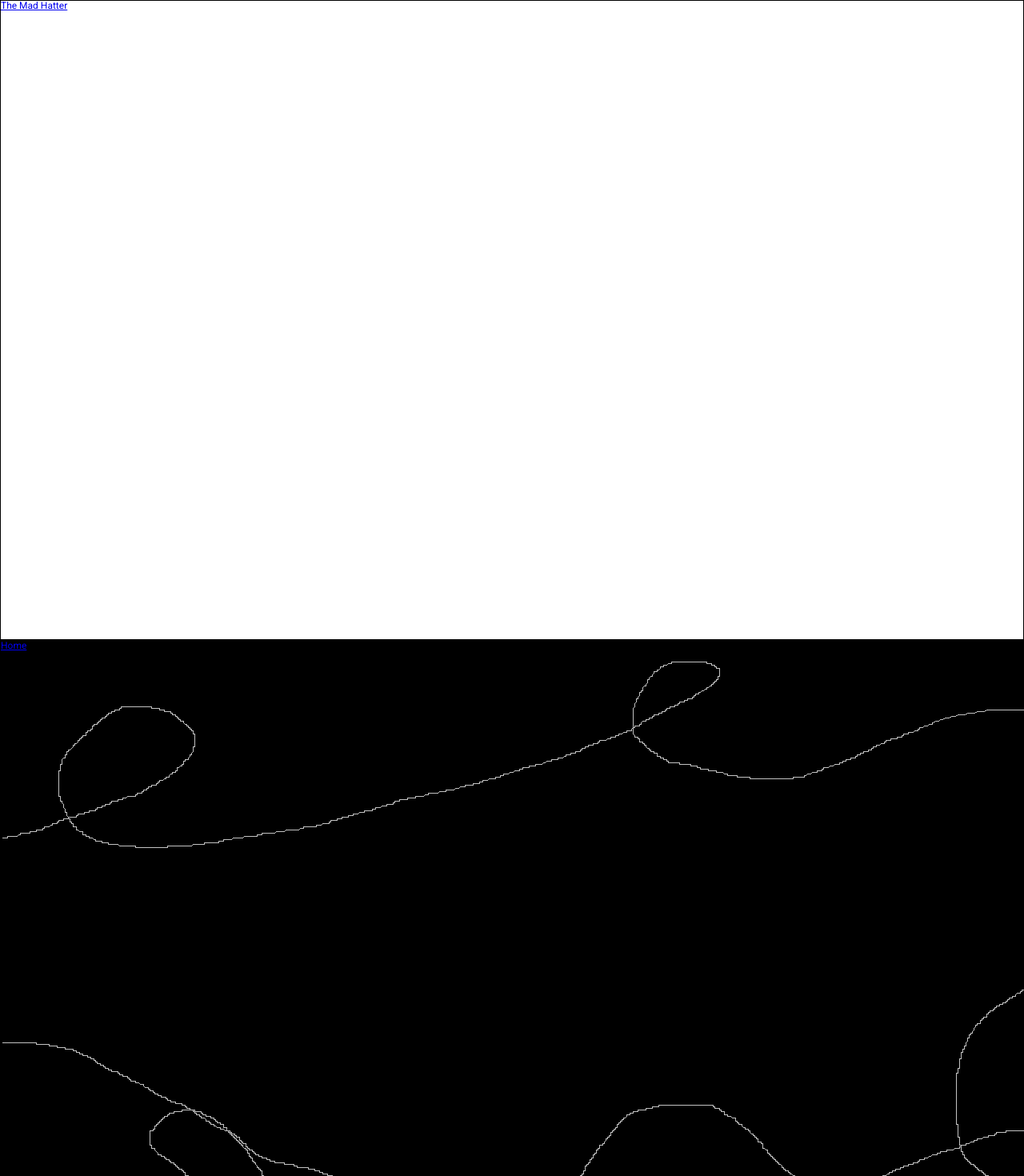
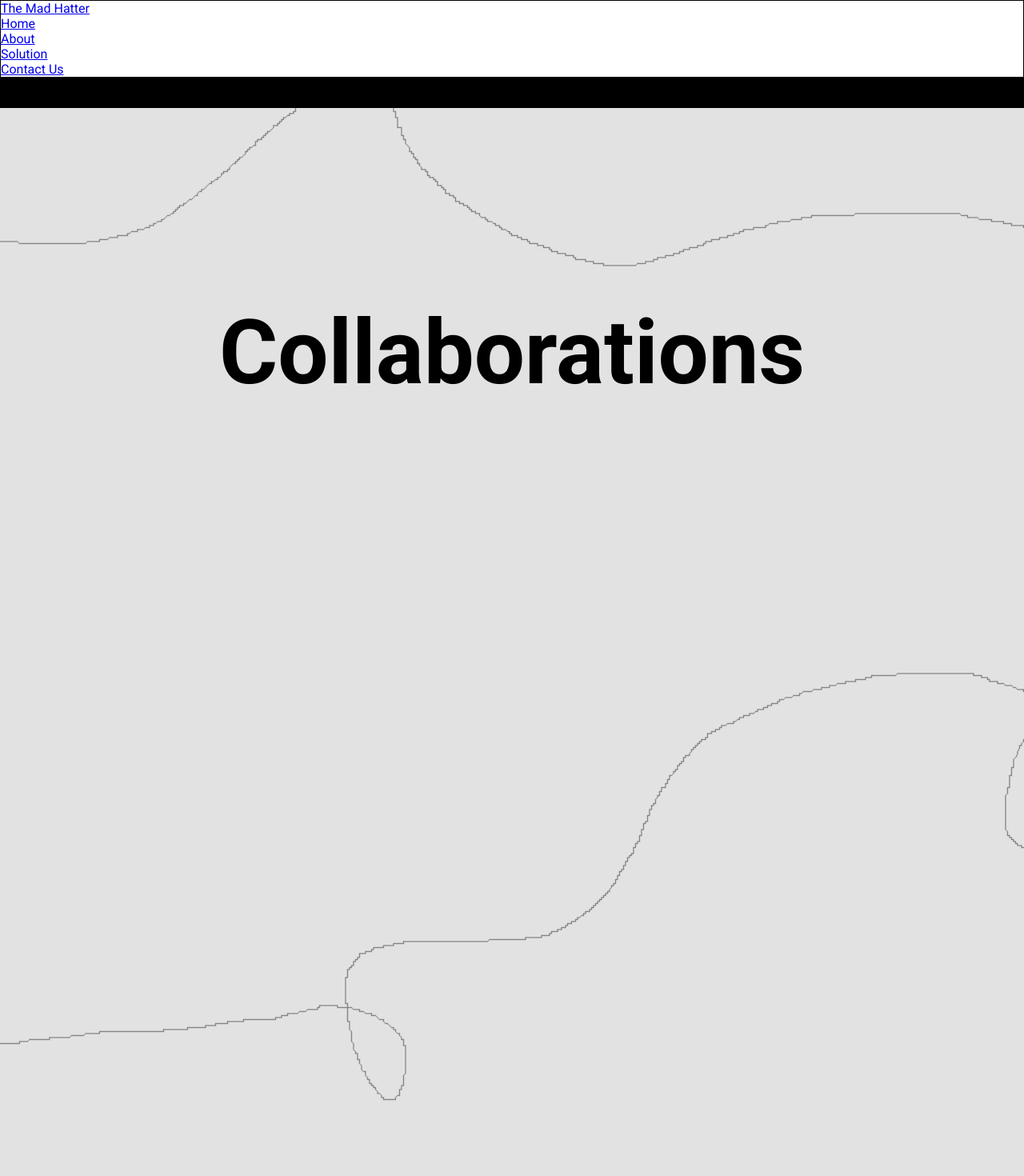
Before and after one commit to Degaullus/PsdProject, a React (Vite) app: page / in a window 1280 px wide. Shown: the top 1470 px of the page at 80% size. Built offline with nearby package versions, Linux system fonts and the light colour scheme; a web font is replaced by a local one.

Commit message:
skeleton

```diff
--- a/src/App.css
+++ b/src/App.css
@@ -5,10 +5,4 @@
   padding: 0;
   box-sizing: border-box;
   font-family: "Roboto", sans-serif;
-  height: 100vh;
-  width: auto;
 }
-
-body {
-  font-size: 12px;
-}
--- a/src/components/CollaborateCreate.jsx
+++ b/src/components/CollaborateCreate.jsx
@@ -1,10 +1,11 @@
-import styles from "./CollaborateCreate.module.css"
+import styles from "./CollaborateCreate.module.css";
 
 export default function CollaborateCreate() {
-
-    return(
-        <div className={styles.background} >
-            <p>CollaborateCreate</p>
-        </div>
-    )
+  return (
+    <div className={styles.background}>
+      <div>
+        <p>CollaborateCreate</p>
+      </div>
+    </div>
+  );
 }
--- a/src/components/Collaborations.jsx
+++ b/src/components/Collaborations.jsx
@@ -3,7 +3,9 @@ import styles from "./Collaborations.module.css";
 export default function Collaborations() {
   return (
     <div className={styles.background}>
-      <p>Collaborations</p>
+      <div>
+        <h1 className={styles.header}>Collaborations</h1>
+      </div>
     </div>
   );
 }
--- a/src/components/Collaborations.module.css
+++ b/src/components/Collaborations.module.css
@@ -4,4 +4,11 @@
   background-image: url("/BackgroundGrayCollaborations.png");
   background-position: center;
   background-size: cover;
+  height: 2000px;
+  width: auto;
 }
+
+.header {
+  font-size: 7rem;
+  margin-top: 15rem;
+}
--- a/src/components/Design.jsx
+++ b/src/components/Design.jsx
@@ -3,7 +3,9 @@ import styles from "./Design.module.css";
 export default function Design() {
   return (
     <div className={styles.background}>
-      <p>Design</p>
+      <div>
+        <p>Design</p>
+      </div>
     </div>
   );
 }
--- a/src/components/Footer.jsx
+++ b/src/components/Footer.jsx
@@ -3,7 +3,9 @@ import styles from "./Footer.module.css";
 export default function Footer() {
   return (
     <div className={styles.background}>
-      <p>Footer</p>
+      <div>
+        <p>Footer</p>
+      </div>
     </div>
   );
 }
--- a/src/components/OurDesigners.jsx
+++ b/src/components/OurDesigners.jsx
@@ -3,7 +3,9 @@ import styles from "./OurDesigners.module.css";
 export default function OurDesigners() {
   return (
     <div className={styles.background}>
-      <p>OurDesigners</p>
+      <div>
+        <p>OurDesigners</p>
+      </div>
     </div>
   );
 }
--- a/src/components/Principals.jsx
+++ b/src/components/Principals.jsx
@@ -3,7 +3,9 @@ import styles from "./Principals.module.css";
 export default function Principals() {
   return (
     <div className={styles.background}>
-      <p>Principals</p>
+      <div>
+        <p>Principals</p>
+      </div>
     </div>
   );
 }
--- a/src/components/Weekly.jsx
+++ b/src/components/Weekly.jsx
@@ -3,7 +3,9 @@ import styles from "./Weekly.module.css";
 export default function Weekly() {
   return (
     <div className={styles.background}>
-      <p>Weekly</p>
+      <div>
+        <p>Weekly</p>
+      </div>
     </div>
   );
 }
```
